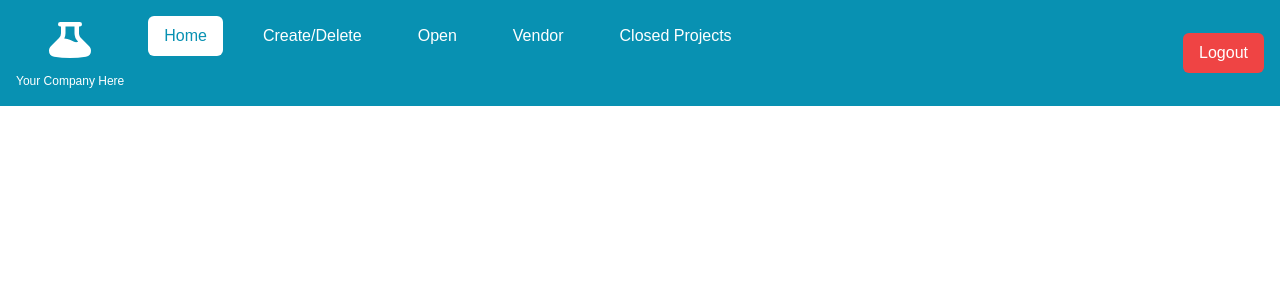
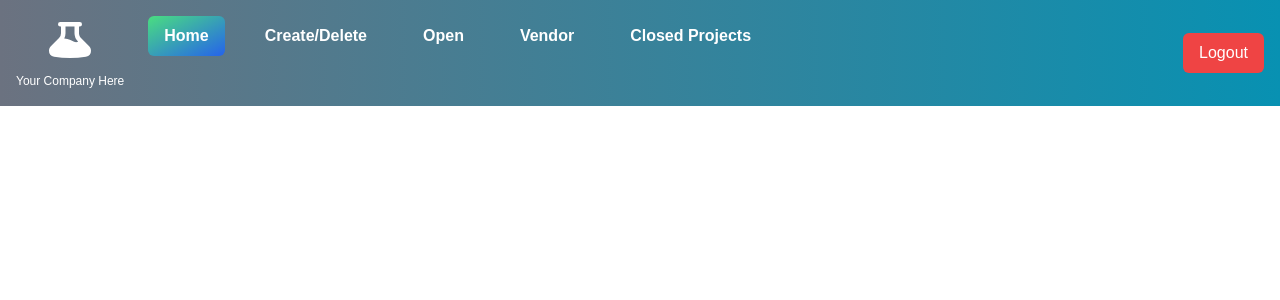
Before and after one commit to JaydenDaniello/475DBProject, a Next.js app: page /home/closed-projects in a window 1280 px wide. Shown: the top 300 px of the page. Built offline with nearby package versions, Linux system fonts and the light colour scheme.

Commit message:
Restyled Home Page

```diff
--- a/app/ui/home/navbar.tsx
+++ b/app/ui/home/navbar.tsx
@@ -14,7 +14,7 @@ export default function Navbar() {
     ];
 
     return (
-      <nav className="bg-cyan-600 text-white">
+      <nav className="bg-gradient-to-r from-gray-500 to-cyan-600 text-white">
         <div className="container mx-auto px-4 py-4 flex justify-between items-center">
           {/* Left side: Tab links */}
           <div className="flex space-x-6">
@@ -25,8 +25,8 @@ export default function Navbar() {
                     onClick={() => setActiveTab(tab.key)}
                     className={`${
                     activeTab === tab.key
-                        ? 'text-cyan-600 bg-white hover:bg-gray-300'
-                        : 'text-white hover:bg-cyan-400'
+                        ? 'text-white-600 font-bold bg-gradient-to-br from-green-400 to-blue-600 hover:bg-gradient-to-bl'
+                        : 'text-white-600 font-bold hover:bg-gradient-to-br from-cyan-600 to-gray-400'
                     } px-4 py-2 rounded-md transition-colors duration-200`}
                 >
                 {tab.name}
```
